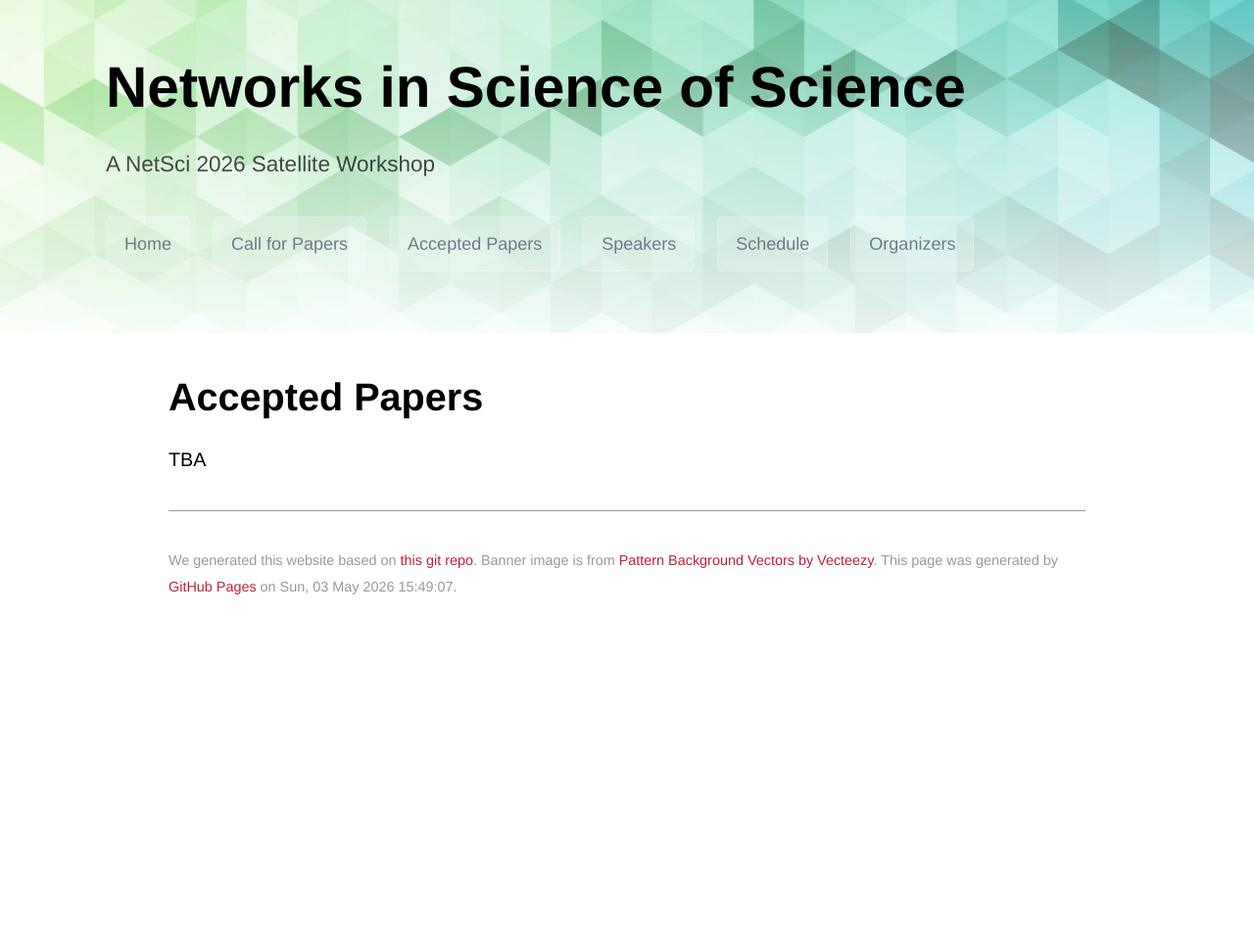
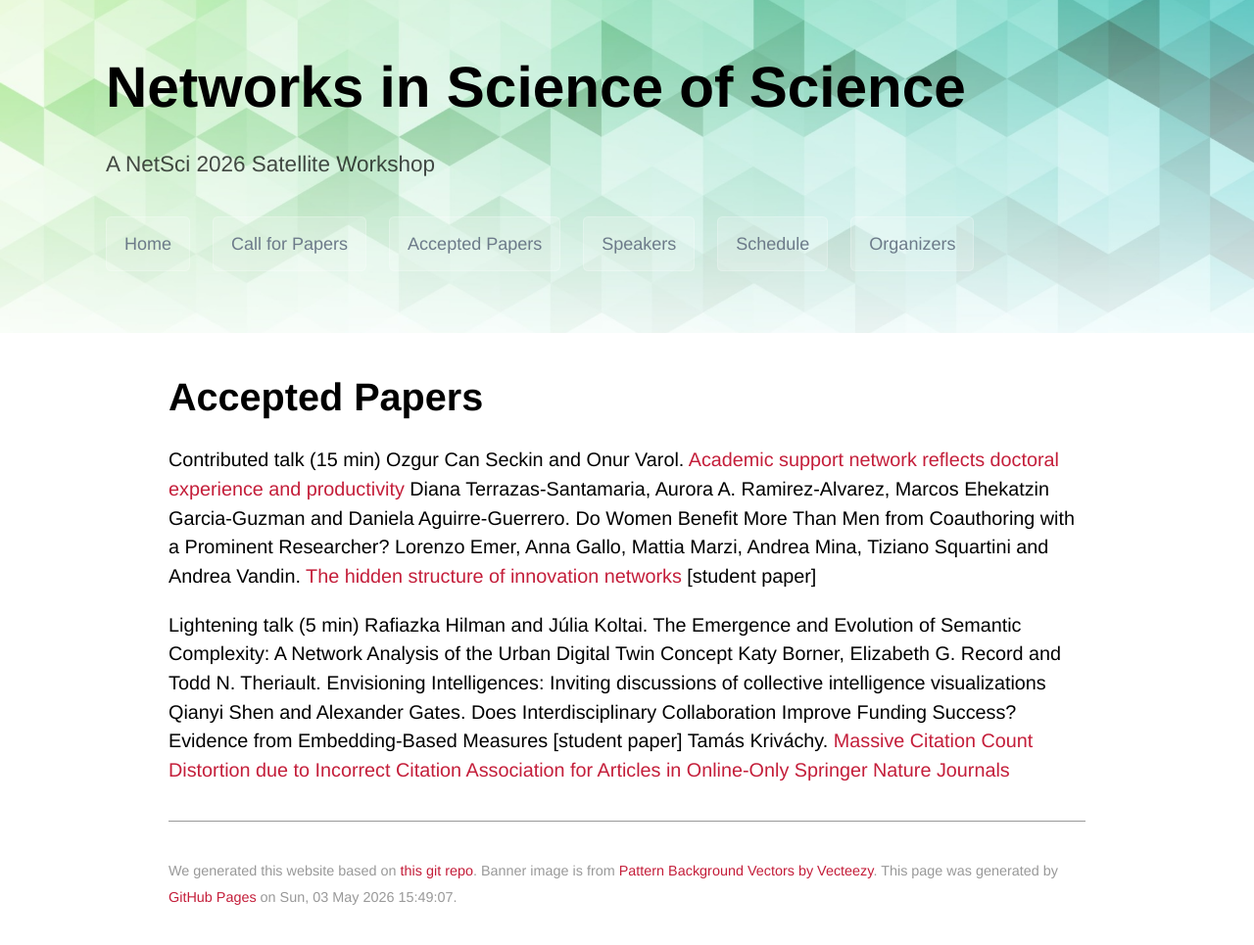
Before and after one commit to netscisci/netscisci.github.io, a Jekyll site: the page built from papers.md, in a window 1280 px wide. Shown: the whole page at 98% size. Built offline with Jekyll 4.4.1, drawn with Linux system fonts in a browser that asks for light colours; some web fonts are replaced; our own code applies the rules of GitHub Pages for plain Markdown files; before the commit the page ends 900 px from its top, so only the background shows below that.

Commit message:
Update papers.md

```diff
--- a/papers.md
+++ b/papers.md
@@ -2,4 +2,13 @@
 layout: default
 ---
 # Accepted Papers
-TBA
+Contributed talk (15 min)
+Ozgur Can Seckin and Onur Varol. [Academic support network reflects doctoral experience and productivity](https://link.springer.com/article/10.1140/epjds/s13688-022-00369-z)
+Diana Terrazas-Santamaria, Aurora A. Ramirez-Alvarez, Marcos Ehekatzin Garcia-Guzman and Daniela Aguirre-Guerrero. Do Women Benefit More Than Men from Coauthoring with a Prominent Researcher?
+Lorenzo Emer, Anna Gallo, Mattia Marzi, Andrea Mina, Tiziano Squartini and Andrea Vandin. [The hidden structure of innovation networks](https://arxiv.org/abs/2601.10224) \[student paper\]
+
+Lightening talk (5 min)
+Rafiazka Hilman and Júlia Koltai. The Emergence and Evolution of Semantic Complexity: A Network Analysis of the Urban Digital Twin Concept
+Katy Borner, Elizabeth G. Record and Todd N. Theriault. Envisioning Intelligences: Inviting discussions of collective intelligence visualizations
+Qianyi Shen and Alexander Gates. Does Interdisciplinary Collaboration Improve Funding Success? Evidence from Embedding-Based Measures \[student paper\]
+Tamás Kriváchy. [Massive Citation Count Distortion due to Incorrect Citation Association for Articles in Online-Only Springer Nature Journals](https://arxiv.org/abs/2511.01675)
```
